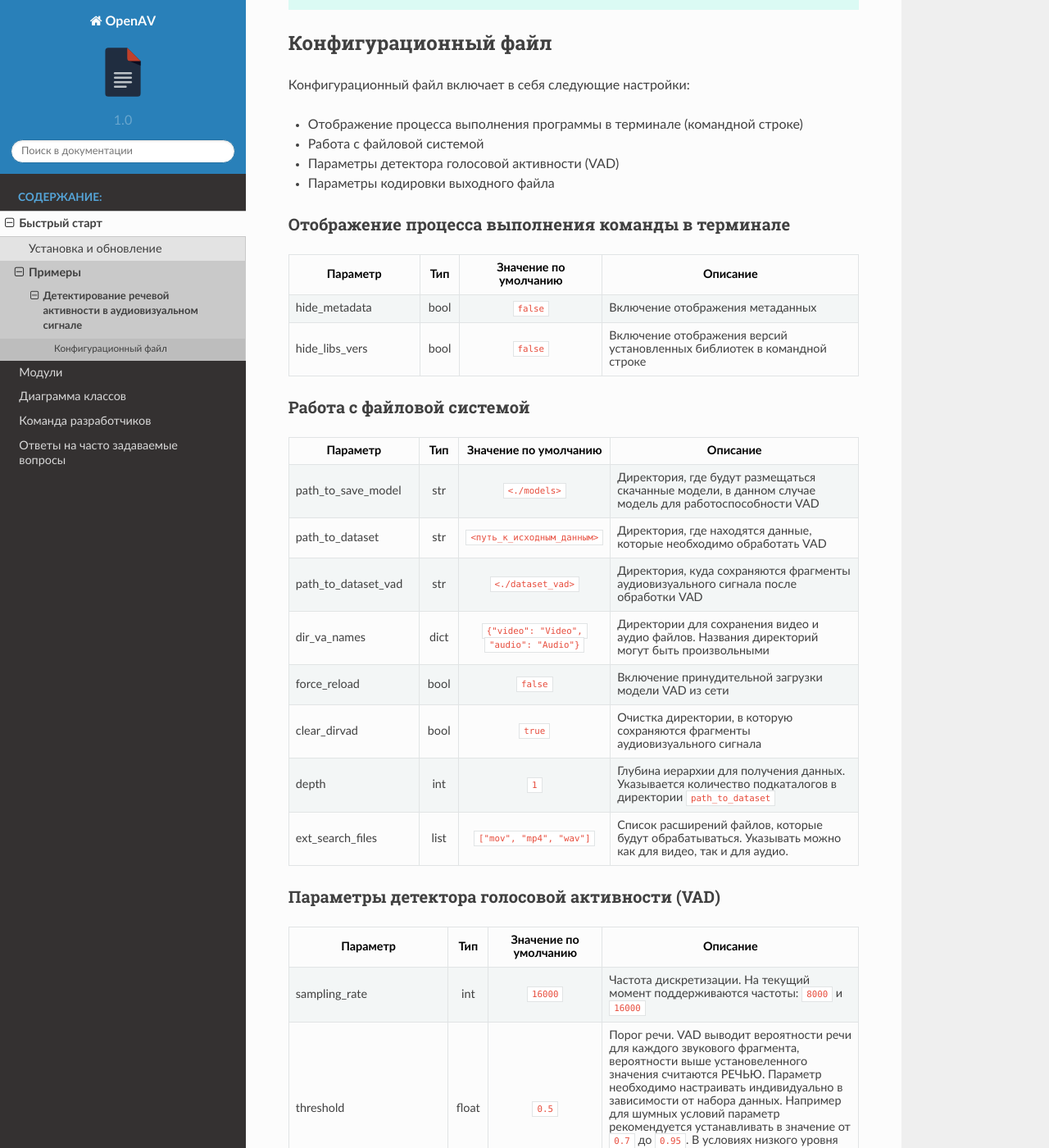
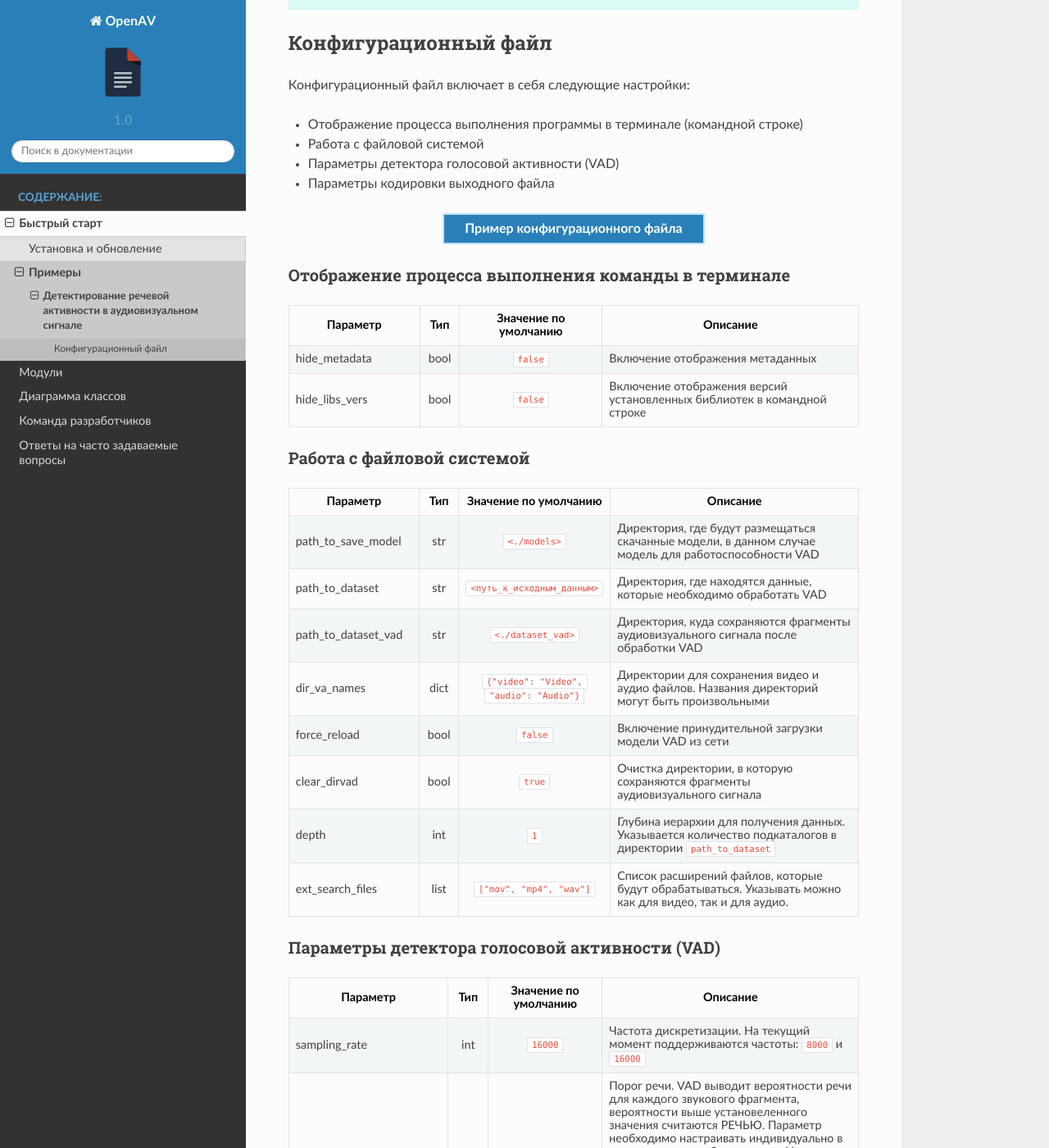
Before and after one commit to DmitryRyumin/OpenAV, a Sphinx documentation site: the page built from docs/source/user_guide/samples/vad.rst, in a window 1280 px wide and 1400 px high, scrolled down 449 px. Shown: the whole window at 82% size. Built offline with Sphinx 7.4.7 and the Read the Docs theme 2.0.0, drawn with Linux system fonts in a browser that asks for light colours.

Commit message:
added link to config file

```diff
--- a/docs/source/_static/css/config_page.css
+++ b/docs/source/_static/css/config_page.css
@@ -29,6 +29,55 @@
 .vad-table tr td:nth-child(3) {
     text-align: center;
 }
+.config-link {
+    display: flex;
+    justify-content: center;
+}
+.config-link a {
+    display: inline-flex;
+    text-decoration: none;
+    border: 2px solid #BFE2FF;
+    position: relative;
+    overflow: hidden;
+    /* font-size: 20px;
+    line-height: 20px; */
+    text-align: center;
+    padding: 5px 25px;
+    color: #FFF;
+    font-weight: bold;
+    background: #2980b9;
+    transition: box-shadow 0.3s, transform 0.3s;
+    cursor: pointer;
+}
+.config-link a:hover,
+.config-link a:active,
+.config-link a:focus {
+    transform: translateY(-4px);
+    box-shadow: 0 4px 12px rgba(0,0,0,0.2), 0 16px 20px rgba(0,0,0,0.2);
+    color: #FFF;
+}
+.config-link a:before {
+    content: "";
+    position: absolute;
+    top: 0;
+    left: -100%;
+    width: 100%;
+    height: 100%;
+    background: linear-gradient(-45deg, transparent, rgba(191, 226, 255, 0.3), transparent);
+    transition: left 0.7s;
+}
+.config-link a:hover:before,
+.config-link a:active:before,
+.config-link a:focus:before {
+    left: 100%;
+}
+
+
+
+
+
+
+
 /* } */
 
 /* @media (max-width: 767px) {
--- a/docs/source/user_guide/samples/vad.rst
+++ b/docs/source/user_guide/samples/vad.rst
@@ -36,6 +37,10 @@
 *  Работа с файловой системой
 *  Параметры детектора голосовой активности (VAD)
 *  Параметры кодировки выходного файла
+
+.. rst-class:: config-link
+
+`Пример конфигурационного файла <https://github.com/DmitryRyumin/OpenAV/blob/develop/openav/rsrs/vad.json>`_
 
 Отображение процесса выполнения команды в терминале
 ~~~~~~~~~~~~~~~~~~~~~~~~~~~~~~~~~~~~~~~~~~~~~~~~~~~
```
Also changed, not shown: other parts of docs/source/user_guide/samples/vad.rst (+3 -2 lines), 2 other files.
